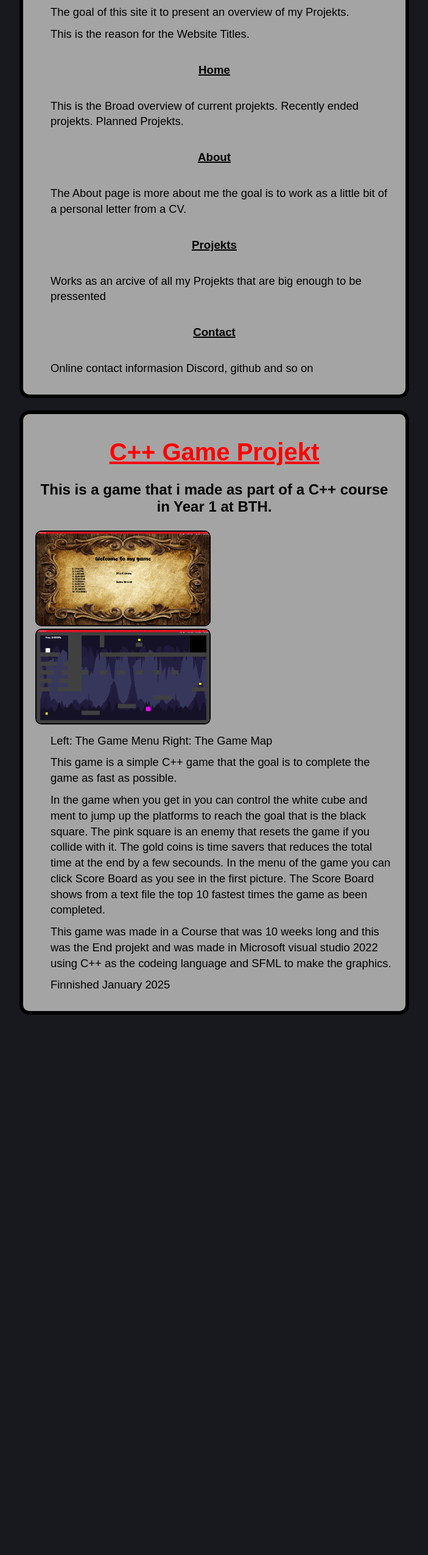
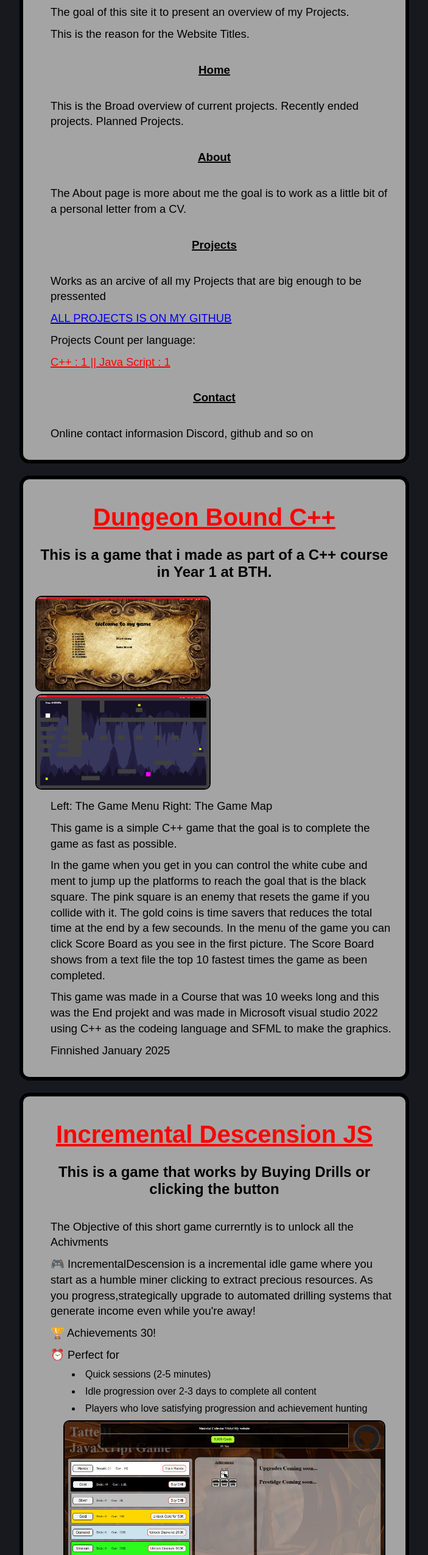
Before and after one commit to Tatte01/Website, a plain HTML site: page HTML/Projects.html in a window 1280 px wide. Shown: the part 250-2800 px from the top of the page at 61% size, without its empty margins (288-991 px from the left). Before the commit the page ends 1934 px from the top, so only its background shows below. Drawn offline with Linux system fonts and the light colour scheme.

Commit message:
Update Incremental Descension
Added the info about the new HTML JS CSS Game.

```diff
--- a/CSS/Body.css
+++ b/CSS/Body.css
@@ -49,6 +49,23 @@ p {
     padding-left: 25px;
 }
 
+.list {
+    margin-left: 60px;
+    padding-bottom: 10px;
+
+}
+.listHome {
+    margin-left: 60px;
+    padding-bottom: 10px;
+
+}
+
+.img-IncrementalDescension {
+    margin-left: 46px;
+    border-radius: 10px;
+    width: 90%;
+    border: 2px solid black;
+}
 .img-project {
     margin-right: 8px;
     /* margin: auto; */
@@ -57,6 +74,6 @@ p {
     border: 2px solid black;
 
 }
-.img-project:hover {
-  scale: 1.1;
+.img-project:hover, .img-IncrementalDescension:hover {
+  scale: 1.7;
 }
--- a/HTML/Projekts.html
+++ b/HTML/Projects.html
@@ -4,6 +4,8 @@
     <!-- CSS -->
         <link rel="stylesheet" href="/CSS/Header.css">
         <link rel="stylesheet" href="/CSS/Body.css">
+        <link rel="stylesheet" href="/CSS/Footer.css">
+
 
     <!-- Mobile Compatibility -->
         <meta name="viewport" content="width=device-width, initial-scale=1.0">
@@ -15,7 +17,7 @@
         <meta charset="UTF-8">
 
     <!-- Title for the Site -->
-        <title>Malte Eriksson - Projekts</title>
+        <title>Malte Eriksson - Projects</title>
 
 </head>
     <body>
@@ -25,34 +27,40 @@
                 <ul class="nav-links">
                     <li><a href="/index.html" >Home</a></li>
                     <li><a href="About.html">About</a></li>
-                    <li><a href="Projekts.html" class="active">Projekts</a></li>
+                    <li><a href="Projects.html" class="active">Projects</a></li>
                     <li><a href="Contact.html">Contact</a></li>
                 </ul>
             </nav>
         </header>
 
- <!--Projekts page-->
+ <!--Projects page-->
         <main>
-            <section id="Projekts">
+            <section id="Projects">
                 <!-- Personal Website -->
                 <div>
                     <h1>Personal Website</h1>
                     <h2>This is the website you are on right now</h2>
-                    <p>The goal of this site it to present an overview of my Projekts.</p>
+                    <p>The goal of this site it to present an overview of my Projects.</p>
                     <p>This is the reason for the Website Titles.</p>
                     <h3>Home</h3>
-                    <p>This is the Broad overview of current projekts. Recently ended projekts. Planned Projekts.</p>
+                    <p>This is the Broad overview of current projects. Recently ended projects. Planned Projects.</p>
                     <h3>About</h3>
                     <p>The About page is more about me the goal is to work as a little bit of a personal letter from a CV.</p>
-                    <h3>Projekts</h3>
-                    <p>Works as an arcive of all my Projekts that are big enough to be pressented</p>
+                    <h3>Projects</h3>
+                    <p>Works as an arcive of all my Projects that are big enough to be pressented</p>
+                    <p style="text-decoration: underline 2px; "><a href="https://github.com/Tatte01">ALL PROJECTS IS ON MY GITHUB</a></p>
+                    <p>Projects Count per language:</p>
+                    <p style="color: red; text-decoration: underline 2px;">
+                        C++ : 1 ||
+                        Java Script : 1
+                    </p>
                     <h3>Contact</h3>
                     <p>Online contact informasion Discord, github and so on</p>
                 </div>
 
                 <!-- C++ Game Project -->
                 <div>
-                    <h1>C++ Game Projekt</h1>
+                    <h1>Dungeon Bound C++</h1>
                     <h2>This is a game that i made as part of a C++ course in Year 1 at BTH.</h2>
                     <img src="/images/Menu pic.png" alt="Ingame picture" class="img-project"><img src="/images/game it self.png" alt="Ingame picture" class="img-project">
                     <p>Left: The Game Menu Right: The Game Map</p>
@@ -70,6 +78,26 @@
                     </p>
                     <p>Finnished January 2025</p>
                 </div>
+                <!--  HTML Game -->
+                <div>
+                    <h1>Incremental Descension JS</h1>
+                    <h2>This is a game that works by Buying Drills or clicking the button</h2>
+                    <p>The Objective of this short game currerntly is to unlock all the Achivments</p>
+                    <p>🎮 IncrementalDescension is a incremental idle game where you start as a humble miner clicking to extract precious resources.
+                        As you progress,strategically upgrade to automated drilling systems that generate income even while you're away!</p>
+                    <p>🏆 Achievements 30!</p>
+                    <p>⏰ Perfect for</p>
+                        <li class="list">Quick sessions (2-5 minutes)</li>
+                        <li class="list">Idle progression over 2-3 days to complete all content</li>
+                        <li class="list">Players who love satisfying progression and achievement hunting</li>
+                    <img src="/images/IncrementalDescension.png" alt="IncrementalDescension" class="img-IncrementalDescension">
+                    <p><a href="https://tatte01.github.io/IncrementalDescension">Link to Game</a></p>
+                    <p>Currenty working on.... Version 0.0.4 released</p>
+                </div>
+                <!-- Footer -->
+                <div>
+                    <p class="Footer">Visitors Tracked || Version 0.0.5</p>
+                </div>
             </section>
         </main>
     </body>
```
Also changed, not shown: HTML/About.html (+8 -1 lines), HTML/Contact.html (+9 -1 lines), index.html (+6 -3 lines), images/IncrementalDescension.png (added), 1 other file.
